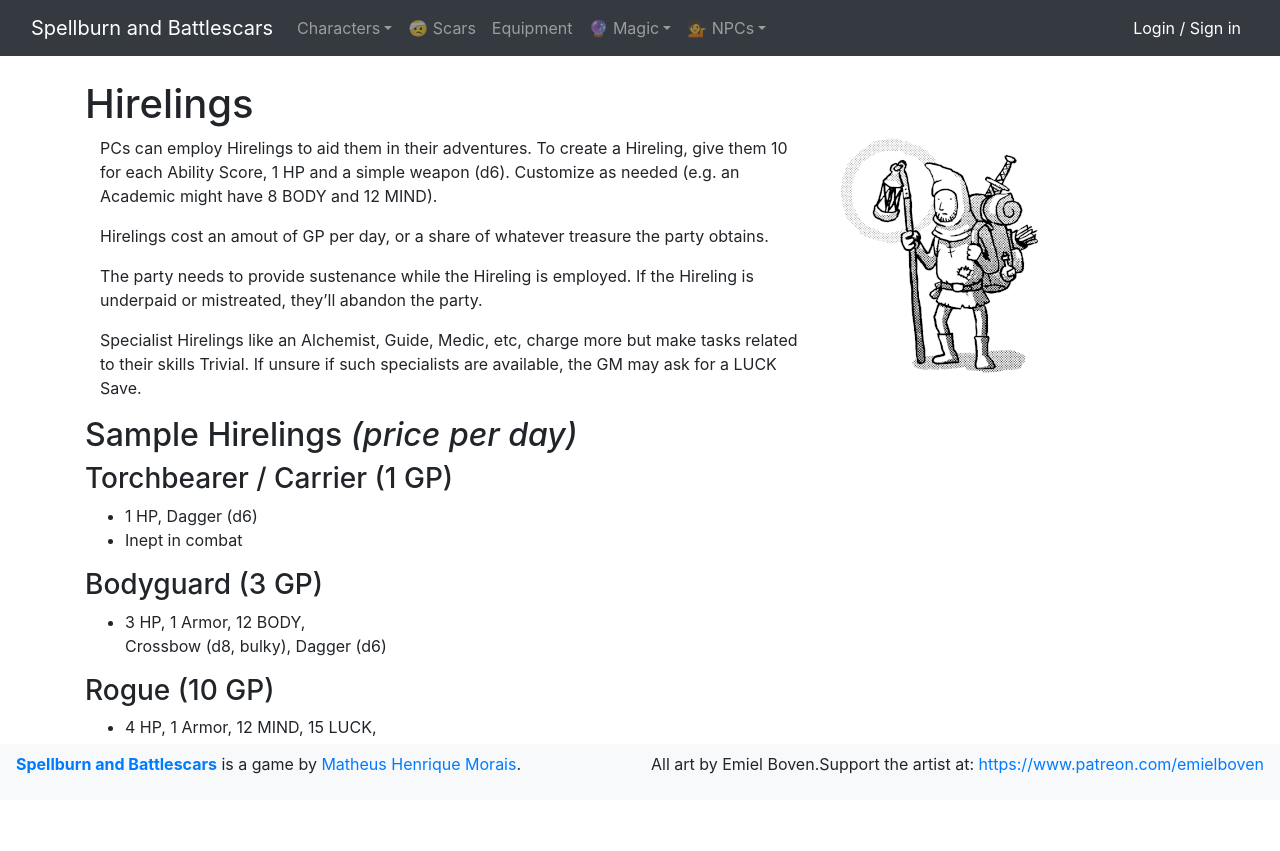
After one commit to philippe-lemaire/spellburn_and_battlescars, a Django app: page /npcs/hirelings in a window 1280 px wide. The commit adds this page. Run offline with Django 4.2, Linux system fonts and the light colour scheme; some libraries are stand-ins or nearby versions.

Commit message:
new hirelings page in creatures app

```diff
--- /dev/null
+++ b/creatures/templates/creatures/hirelings.html
@@ -0,0 +1,68 @@
+{% extends "base.html" %}
+{% load static %}
+
+{% block title %}
+Spellburn and Battlescars | Hirelings
+{% endblock %}
+
+{% block content %}
+
+<h1>Hirelings</h1>
+<div class="container-fluid">
+    <div class="row">
+
+        <div class="col col-lg-8">
+            <p>PCs can employ Hirelings to aid them in their adventures. To create a
+                Hireling, give them 10 for each Ability Score, 1 HP and a simple weapon (d6).
+                Customize as needed (e.g. an Academic might have 8 BODY and 12 MIND).
+            </p>
+
+
+
+            <p>Hirelings cost an amout of GP per day, or a share of whatever treasure the
+                party obtains.</p>
+
+            <p>The party needs to provide sustenance while the Hireling is employed. If the
+                Hireling is underpaid or mistreated, they’ll abandon the party.</p>
+
+            <p>Specialist Hirelings like an Alchemist, Guide, Medic, etc, charge more but
+                make tasks related to their skills Trivial. If unsure if such specialists are
+                available, the GM may ask for a LUCK Save.</p>
+        </div>
+        <div class="col-md-auto"><img clas="float-right" src="{% static 'creatures/hireling.png' %}" />
+
+        </div>
+    </div>
+</div>
+
+
+
+
+
+<h2>Sample Hirelings <em>(price per day)</em></h2>
+
+<h3>Torchbearer / Carrier (1 GP)</h3>
+<ul>
+    <li>1 HP, Dagger (d6)</li>
+    <li>Inept in combat</li>
+</ul>
+
+
+<h3>Bodyguard (3 GP)</h3>
+
+<ul>
+    <li>3 HP, 1 Armor, 12 BODY,<br>
+        Crossbow (d8, bulky), Dagger (d6)</li>
+
+</ul>
+
+
+<h3>Rogue (10 GP)</h3>
+
+<ul>
+    <li>4 HP, 1 Armor, 12 MIND, 15 LUCK,<br>
+        Rapier (d8), Throwing Knives (d6)</li>
+    <li>Advantage in stealth and climbing.</li>
+</ul>
+
+{% endblock %}
--- a/creatures/urls.py
+++ b/creatures/urls.py
@@ -11,4 +11,5 @@ urlpatterns = [
         views.CreatureDetailView.as_view(),
         name="detail",
     ),
+    path("hirelings", views.HirelingsView.as_view(), name="hirelings"),
 ]
--- a/creatures/views.py
+++ b/creatures/views.py
@@ -9,3 +9,7 @@ class IndexView(generic.ListView):
 
 class CreatureDetailView(generic.DetailView):
     model = Creature
+
+
+class HirelingsView(generic.TemplateView):
+    template_name = "creatures/hirelings.html"
--- a/templates/base.html
+++ b/templates/base.html
@@ -56,7 +56,7 @@
                             data-toggle="dropdown" aria-haspopup="true" aria-expanded="false">💁 NPCs</a>
                         <div class="dropdown-menu" aria-labelledby="navbarDropdown">
 
-                            <a class="dropdown-item" href="#">🙋 Hirelings</a>
+                            <a class="dropdown-item" href="{% url 'creatures:hirelings' %}">🙋 Hirelings</a>
                             <a class="dropdown-item" href="{% url 'creatures:index' %}">🧟 Opponents</a>
                         </div>
                     </li>
@@ -110,7 +110,7 @@
         </div>
     </div>
     {% block footer%}
-    <nav class="navbar navbar-light bg-light">
+    <nav class="navbar navbar-light bg-light fixed-bottom">
 
         <p><a href="https://xenio-in-a-bottle.itch.io/sab" target="blank"><b>Spellburn and
                     Battlescars</b></a> is a game
```
Also changed, not shown: creatures/static/creatures/hireling.png (added).
